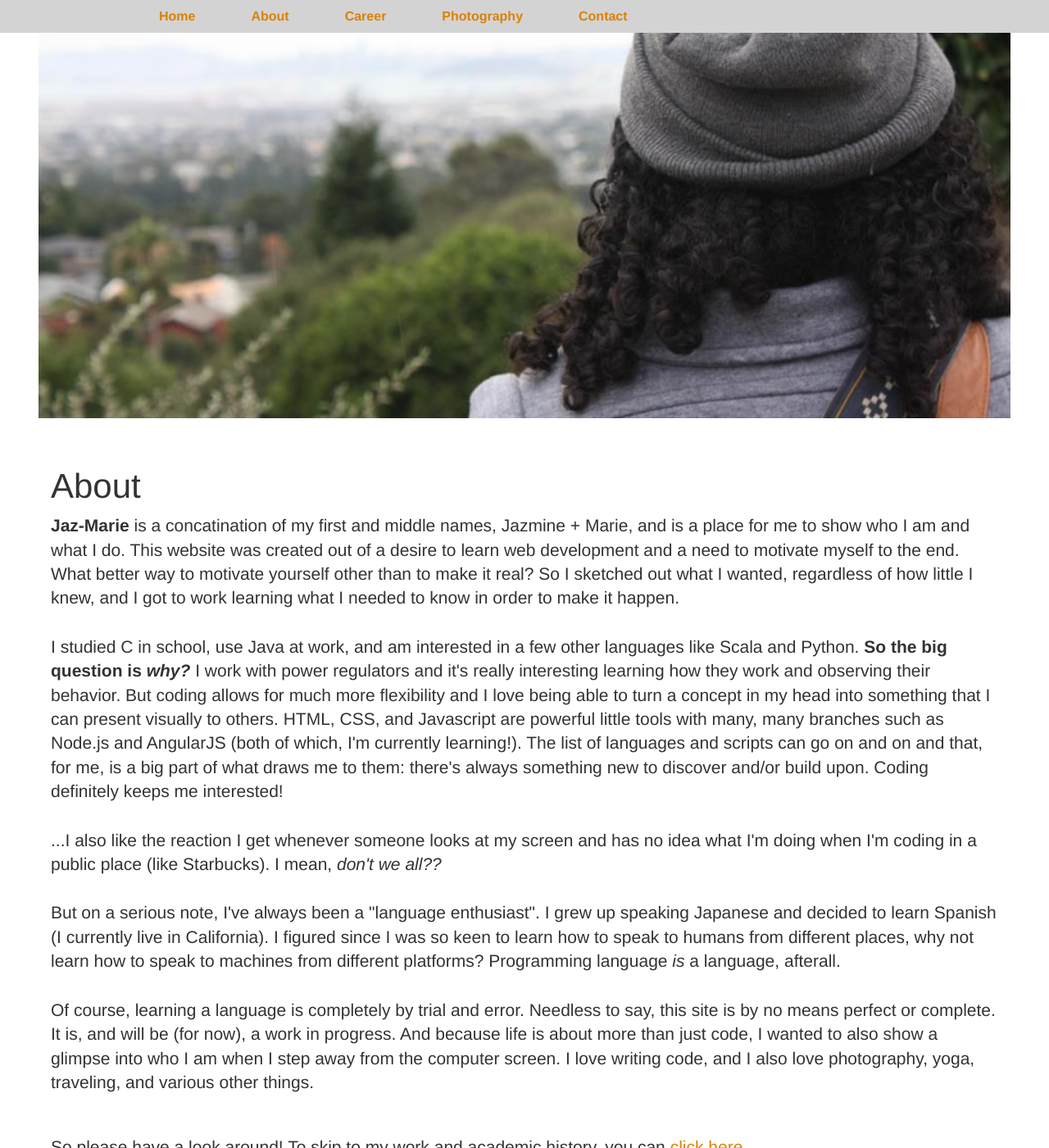
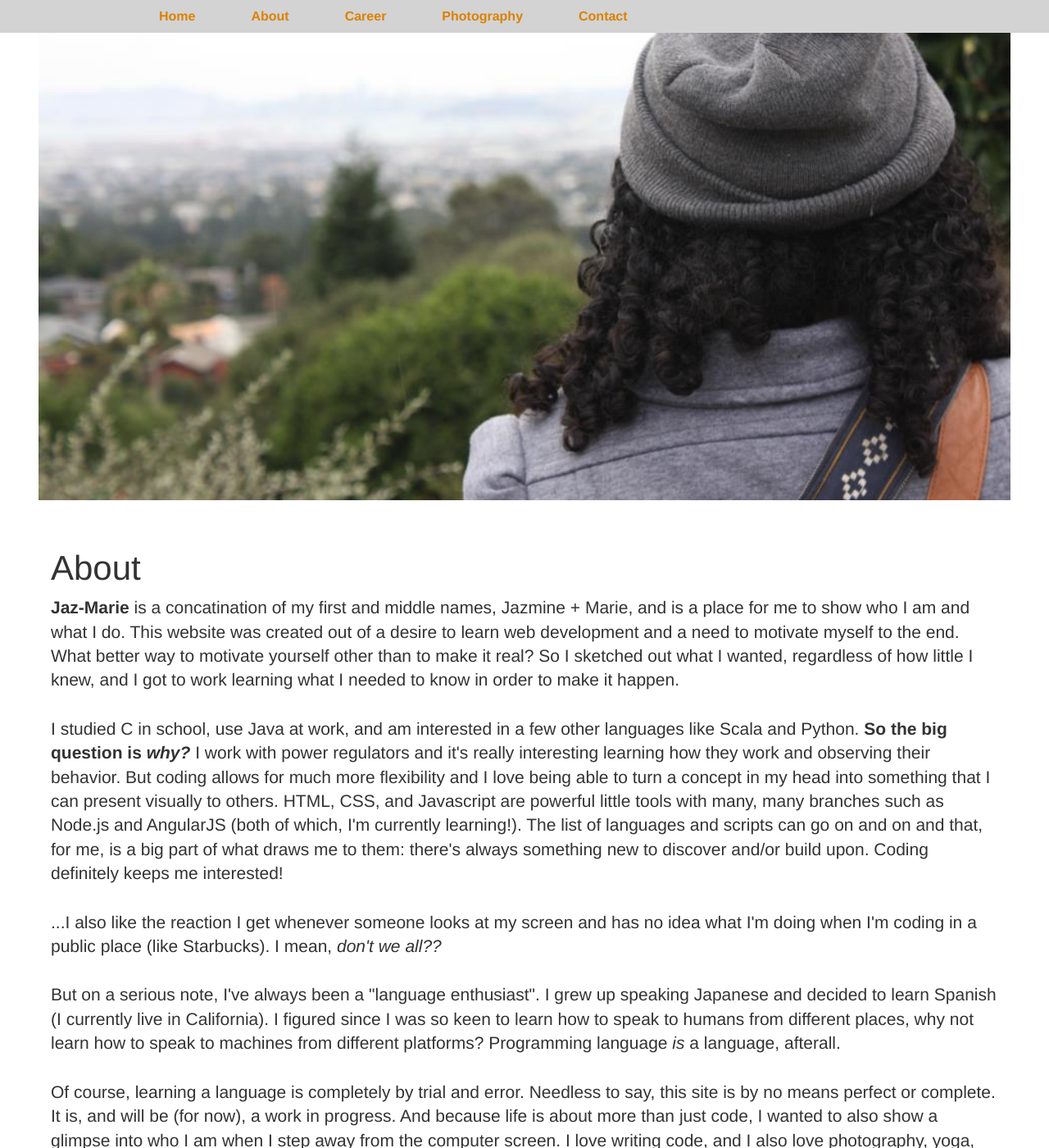
Before and after one commit to itsonlyjaz/itsonlyjaz.github.io, a Jekyll site: the page built from about/index.html, in a window 1280 px wide and 1400 px high. Shown: the whole window at 82% size. Built offline with Jekyll 4.4.1, drawn with Linux system fonts in a browser that asks for light colours.

Commit message:
Update main.css

```diff
--- a/css/main.css
+++ b/css/main.css
@@ -151,7 +151,7 @@ td {
     background-size: cover;
     background-position: center center;
     background-attachment: fixed;
-    min-height: 500px;
+    height: 600px;
     min-width: 500px;
  /*   background-attachment: fixed;
     background-position: center;
```
